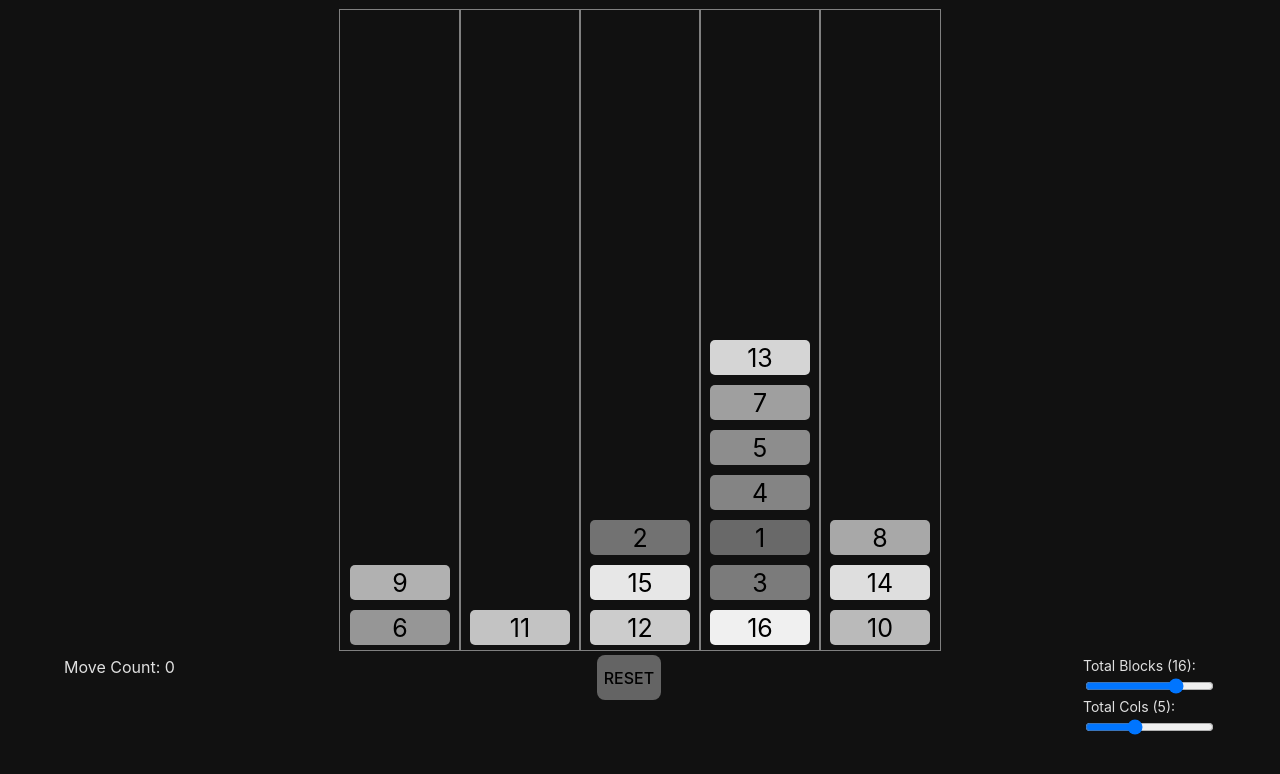
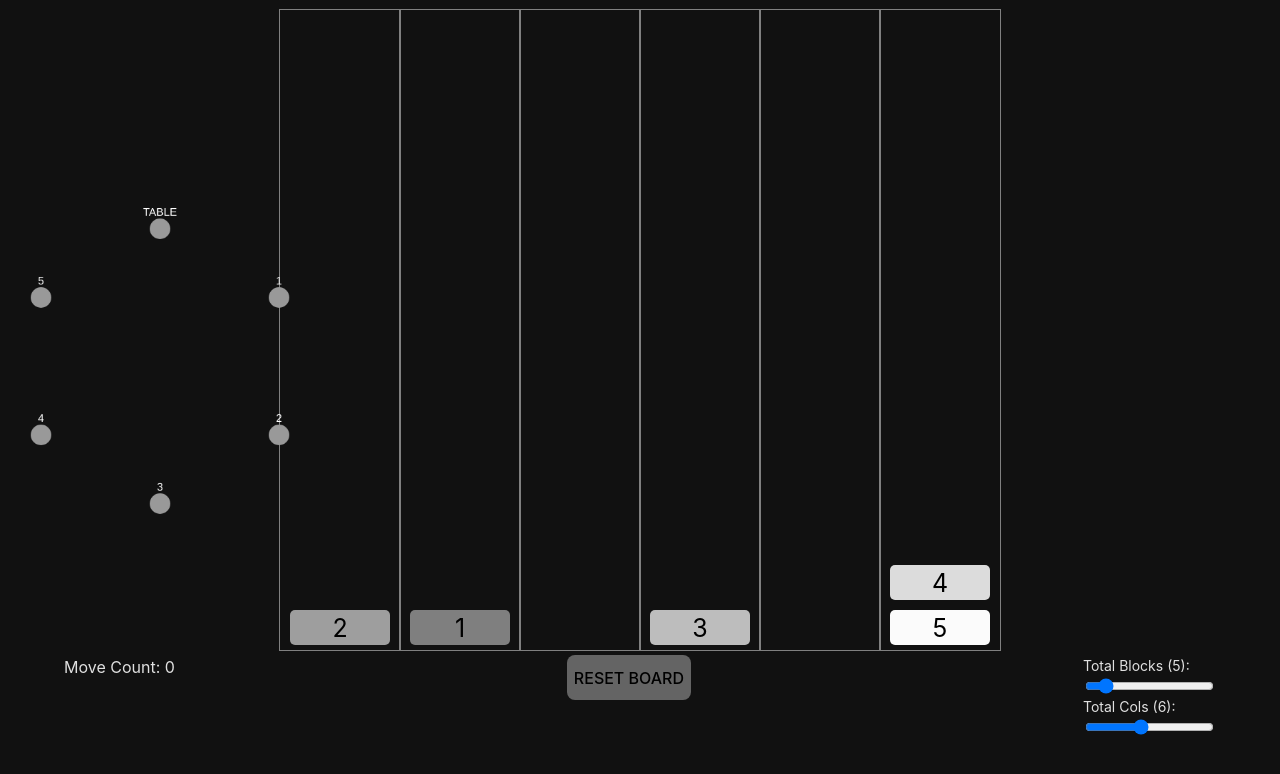
Before and after one commit to BerryBerryTart/block-world, a React (Vite) app: page / in a window 1280 px wide. Shown: the top 774 px of the page. Built offline with nearby package versions, Linux system fonts and the light colour scheme.

Commit message:
added graph

```diff
--- a/src/App.less
+++ b/src/App.less
@@ -5,7 +5,13 @@
   align-items: center;
   justify-content: start;
   flex-direction: column;
-
+  #cy {
+    position: fixed;
+    left: 0px;
+    top: 0px;
+    width: 25vw;
+    height: 90vh;
+  }
   #board {
     height: 80vh;
     margin-top: 10px;
--- a/src/App.tsx
+++ b/src/App.tsx
@@ -1,5 +1,6 @@
 import { useState, useEffect, useRef } from "react";
-import { Board, Block, Column } from "./interfaces";
+import { Board, Block, Column, Graph } from "./interfaces";
+import cytoscape from "cytoscape";
 
 import "./App.less";
 
@@ -7,11 +8,13 @@ function App() {
   const [board, setBoard] = useState<Board>({} as Board);
   const [moveCount, setMoveCount] = useState(0);
   const [endGame, setEndGame] = useState(false);
-  const [totalBlocks, setTotalBlocks] = useState(16);
-  const [totalCols, setTotalCols] = useState(5);
+  const [totalBlocks, setTotalBlocks] = useState(5);
+  const [totalCols, setTotalCols] = useState(6);
+  const gameState = useRef<Graph[]>([]);
   const dragItemPos = useRef(0);
   const dragItemId = useRef(0);
   const prevDragPos = useRef(0);
+  const cyRef = useRef<cytoscape.Core | undefined>(undefined);
 
   //number of blocks change so reset game
   useEffect(() => {
@@ -38,6 +41,35 @@ function App() {
       setBoard({ columns: cols });
     };
     setupCols().then(() => setupBoard());
+    cyRef.current = cytoscape({
+      container: document.getElementById("cy"),
+      elements: gameState.current,
+      style: [
+        // the stylesheet for the graph
+        {
+          selector: "node",
+          style: {
+            "background-color": "#999",
+            label: "data(id)",
+            color: "#FFF",
+          },
+        },
+        {
+          selector: "edge",
+          style: {
+            width: 3,
+            "line-color": "#ccc",
+            "target-arrow-color": "#ccc",
+            "target-arrow-shape": "triangle",
+            "curve-style": "bezier",
+          },
+        },
+      ],
+      layout: {
+        name: "circle",
+        radius: 200,
+      },
+    });
   }, []);
 
   const randInt = (min: number, max: number): number => {
@@ -60,10 +92,24 @@ function App() {
     const colRef = boardClone.columns[prevDragPos.current].blocks;
     const blockIndex = colRef.findIndex((el) => el.id === dragItemId.current);
     const blockBuffer = colRef.splice(blockIndex, 1)[0];
+    const targetCol = boardClone.columns[dragItemPos.current].blocks;
+
+    //graph stuff
+    const source = blockBuffer.id.toString();
+    const target =
+      targetCol.length === 0 ? "TABLE" : targetCol[0].id.toString();
+    gameState.current.push({
+      data: {
+        id: `${source}-${target}`,
+        source,
+        target,
+      },
+    });
     boardClone.columns[dragItemPos.current].blocks.unshift(blockBuffer);
     setBoard(boardClone);
     endGameCheck(boardClone);
     setMoveCount(moveCount + 1);
+    cyRef.current?.add(gameState.current);
   };
 
   const isSorted = (arr: Array<Block>): boolean => {
@@ -119,11 +165,24 @@ function App() {
     return cols;
   };
 
+  const initGraph = () => {
+    const buffer: Graph[] = [];
+    buffer.push({ data: { id: "TABLE" } });
+    for (let i = 1; i <= totalBlocks; i++) {
+      buffer.push({ data: { id: i.toString() } });
+    }
+    return buffer;
+  };
+
   const resetGame = () => {
     setEndGame(false);
     const newCols = randomiseBoard();
     setBoard({ columns: newCols });
     setMoveCount(0);
+    cyRef.current?.elements().remove();
+    gameState.current = initGraph();
+    cyRef.current?.add(gameState.current);
+    cyRef.current?.layout({ name: "circle" }).run();
   };
 
   const getBlockColour = (index: number): string => {
@@ -135,6 +194,7 @@ function App() {
 
   return (
     <div id="gameContainer">
+      <div id="cy" />
       <div id="board">
         {board.columns &&
           board.columns.map((el, index) => {
@@ -164,7 +224,7 @@ function App() {
       </div>
       <div id="info">
         <div>Move Count: {moveCount}</div>
-        {!endGame && <button onClick={resetGame}>RESET</button>}
+        {!endGame && <button onClick={resetGame}>RESET BOARD</button>}
         {endGame && (
           <div id="endGameContainer">
             <div id="endHeader">Game Over.</div>
@@ -177,17 +237,17 @@ function App() {
             type="range"
             name="numBlocks"
             step={1}
-            min={5}
+            min={3}
             max={20}
             value={totalBlocks}
             onChange={(e) => setTotalBlocks(parseInt(e.target.value))}
           />
-          <label htmlFor="numBlocks">Total Cols ({totalCols}): </label>
+          <label htmlFor="numCols">Total Cols ({totalCols}): </label>
           <input
             type="range"
-            name="numBlocks"
+            name="numCols"
             step={1}
-            min={2}
+            min={3}
             max={10}
             value={totalCols}
             onChange={(e) => setTotalCols(parseInt(e.target.value))}
```
Also changed, not shown: package.json (+10 -8 lines), src/interfaces.ts (+8 -0 lines), 1 other file (tests, documents, lock files or other folders).
